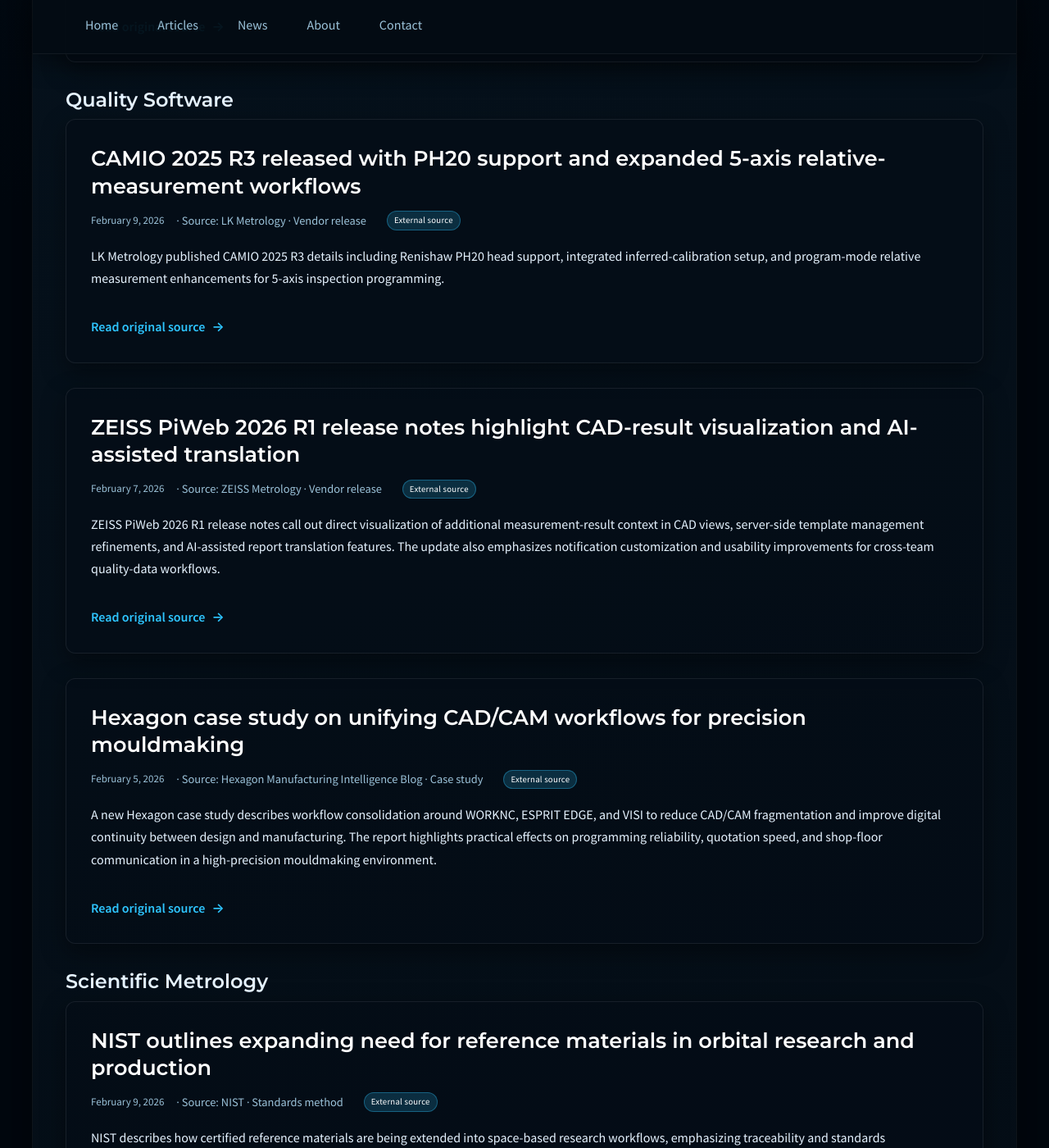
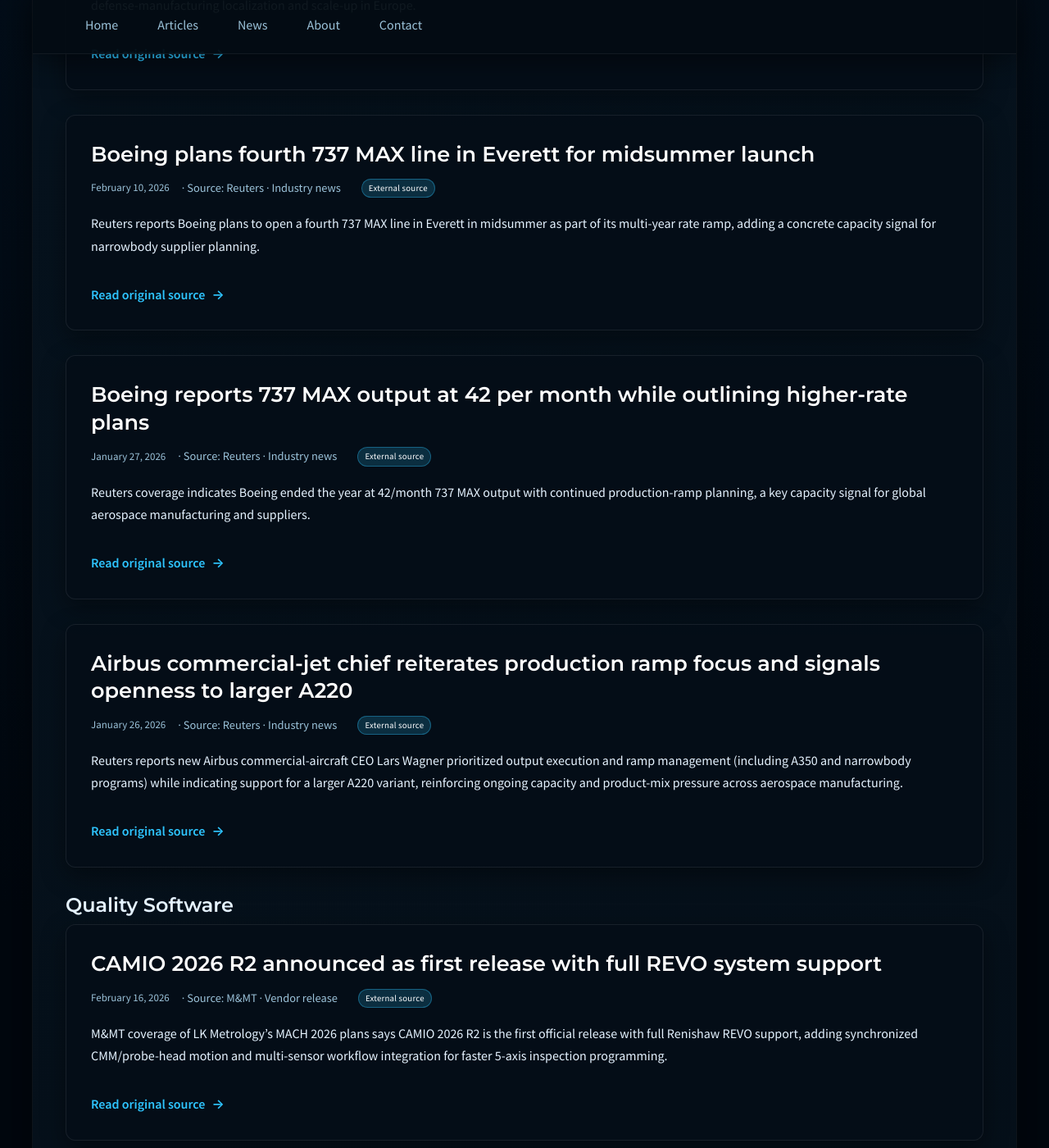
Before and after one commit to JohnForeman/MetrologyCentral, a Jekyll site: the page built from news.md, in a window 1280 px wide and 1400 px high, scrolled down 5682 px. Shown: the whole window at 82% size. Built offline with Jekyll 4.4.1, drawn with Linux system fonts in a browser that asks for light colours; some of the changed text lies outside the part shown.

Commit message:
Overnight news sweep: add Feb 16 coverage and supersede CAMIO 2025 R3

```diff
--- a/_data/news.yml
+++ b/_data/news.yml
@@ -1,3 +1,43 @@
+- date: 2026-02-16
+  title: SAIC-JSW MG India to invest up to $440M to expand plant capacity and launch new NEV models
+  source: Reuters
+  sector: auto_manufacturing
+  kind: industry_news
+  summary: Reuters reports JSW MG Motor plans up to $440 million in new investment to expand India capacity from roughly 120,000 to 300,000 units annually and launch additional hybrid/EV models, signaling a material production-scale move in one of the world’s fastest-growing auto hubs.
+  url: https://www.reuters.com/world/china/saics-india-venture-invest-up-440-million-expansion-deepen-bet-hybrids-evs-2026-02-16/
+
+- date: 2026-02-16
+  title: CAMIO 2026 R2 announced as first release with full REVO system support
+  source: M&MT
+  sector: quality_software
+  kind: vendor_release
+  summary: M&MT coverage of LK Metrology’s MACH 2026 plans says CAMIO 2026 R2 is the first official release with full Renishaw REVO support, adding synchronized CMM/probe-head motion and multi-sensor workflow integration for faster 5-axis inspection programming.
+  url: https://www.mmt-online.co.uk/lk-to-present-new-metrology-software-and-hardware/
+
+- date: 2026-02-16
+  title: LK Metrology introduces COREX 250 shop-floor CT system for rapid internal inspection
+  source: Quality Magazine
+  sector: scientific_metrology
+  kind: hardware_news
+  summary: Quality Magazine reports LK introduced the COREX 250 industrial CT platform (via Ready Metrology) with a 230 mm cube work volume and short scan cycles aimed at near-line non-destructive metrology, reflecting continued migration of volumetric inspection from labs to production environments.
+  url: https://www.qualitymag.com/articles/99404-lk-metrology-ct-system
+
+- date: 2026-02-06
+  title: Chinese EV exports reach record $69.6B across widening global market footprint
+  source: Reuters
+  sector: ev_manufacturing
+  kind: industry_news
+  summary: Reuters analysis highlights China’s 2025 new-energy-vehicle output above 16 million units and EV exports at a record 2.6 million units ($69.6 billion), a key signal that global EV manufacturing competition is increasingly shaped by export-scale Chinese production.
+  url: https://www.reuters.com/markets/china-tightens-clean-tech-grip-with-growing-ev-export-reach-2026-02-06/
+
+- date: 2026-01-26
+  title: Airbus commercial-jet chief reiterates production ramp focus and signals openness to larger A220
+  source: Reuters
+  sector: aerospace_defense_manufacturing
+  kind: industry_news
+  summary: Reuters reports new Airbus commercial-aircraft CEO Lars Wagner prioritized output execution and ramp management (including A350 and narrowbody programs) while indicating support for a larger A220 variant, reinforcing ongoing capacity and product-mix pressure across aerospace manufacturing.
+  url: https://www.reuters.com/business/aerospace-defense/new-airbus-commercial-ceo-focused-output-backs-bigger-a220-2026-01-26/
+
 - date: 2026-02-12
   title: Rivian projects 2026 delivery jump as R2 rollout anchors Illinois manufacturing scale-up
   source: Reuters
@@ -126,14 +166,6 @@
   summary: Coverage reports Ford and Geely are in discussions that include potential use of Ford factory space in Europe and possible collaboration on vehicle technologies, reflecting continued cost-sharing moves across global auto manufacturing.
   url: https://finance.yahoo.com/news/ford-geely-discuss-european-production-130300646.html
 
-- date: 2026-02-09
-  title: CAMIO 2025 R3 released with PH20 support and expanded 5-axis relative-measurement workflows
-  source: LK Metrology
-  sector: quality_software
-  kind: vendor_release
-  summary: LK Metrology published CAMIO 2025 R3 details including Renishaw PH20 head support, integrated inferred-calibration setup, and program-mode relative measurement enhancements for 5-axis inspection programming.
-  url: https://www.lkmetrology.com/us/story/camio2025r3/
-
 - date: 2026-02-07
   title: ZEISS PiWeb 2026 R1 release notes highlight CAD-result visualization and AI-assisted translation
   source: ZEISS Metrology
```
